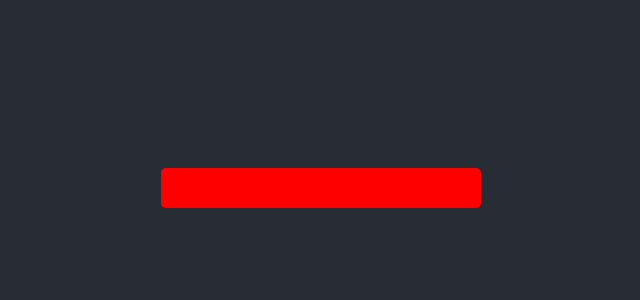
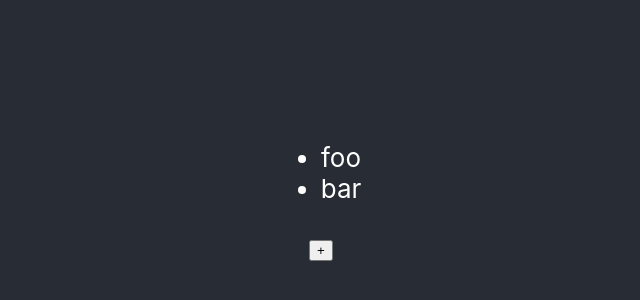
Before and after one commit to doniisetiiawan/react-fbw, a React (Create React App) app: page / in a window 1280 px wide. Shown: the part 212-512 px from the top of the page, without its empty margins (319-959 px from the left). Built offline with nearby package versions, Linux system fonts and the light colour scheme.

Commit message:
Reconciliation and keys

```diff
--- a/src/App.js
+++ b/src/App.js
@@ -1,13 +1,13 @@
 /* eslint-disable react/jsx-filename-extension */
 import React from 'react';
 import './App.css';
-import Button from './components/button';
+import List from './components/list';
 
 function App() {
   return (
     <div className="App">
       <header className="App-header">
-        <Button />
+        <List />
       </header>
     </div>
   );
--- a/src/components/list.jsx
+++ b/src/components/list.jsx
@@ -1,26 +1,35 @@
-import PropTypes from 'prop-types';
-import React from 'react';
-import { connect } from 'react-refetch';
-import Gist from './gist';
+/* eslint-disable react/no-access-state-in-setstate */
+import React, { Component } from 'react';
 
-const List = ({ gists }) => gists.fulfilled && (
-<ul>
-  {gists.value.map((gist) => (
-    <Gist key={gist.id} {...gist} />
-  ))}
-</ul>
-);
+class List extends Component {
+  constructor(props) {
+    super(props);
 
-const connectWithGists = connect(({ username }) => ({
-  gists: `https://api.github.com/users/${username}/gists`,
-}));
+    this.state = {
+      items: ['foo', 'bar'],
+    };
+  }
 
-export default connectWithGists(List);
+  handleClick = () => {
+    const items = this.state.items.slice();
+    items.unshift('baz');
+    this.setState({
+      items,
+    });
+  };
 
-List.propTypes = {
-  gists: PropTypes.objectOf(PropTypes.any),
-};
+  render() {
+    return (
+      <div>
+        <ul>
+          {this.state.items.map((item) => (
+            <li key={item}>{item}</li>
+          ))}
+        </ul>
+        <button onClick={this.handleClick}>+</button>
+      </div>
+    );
+  }
+}
 
-List.defaultProps = {
-  gists: {},
-};
+export default List;
```
